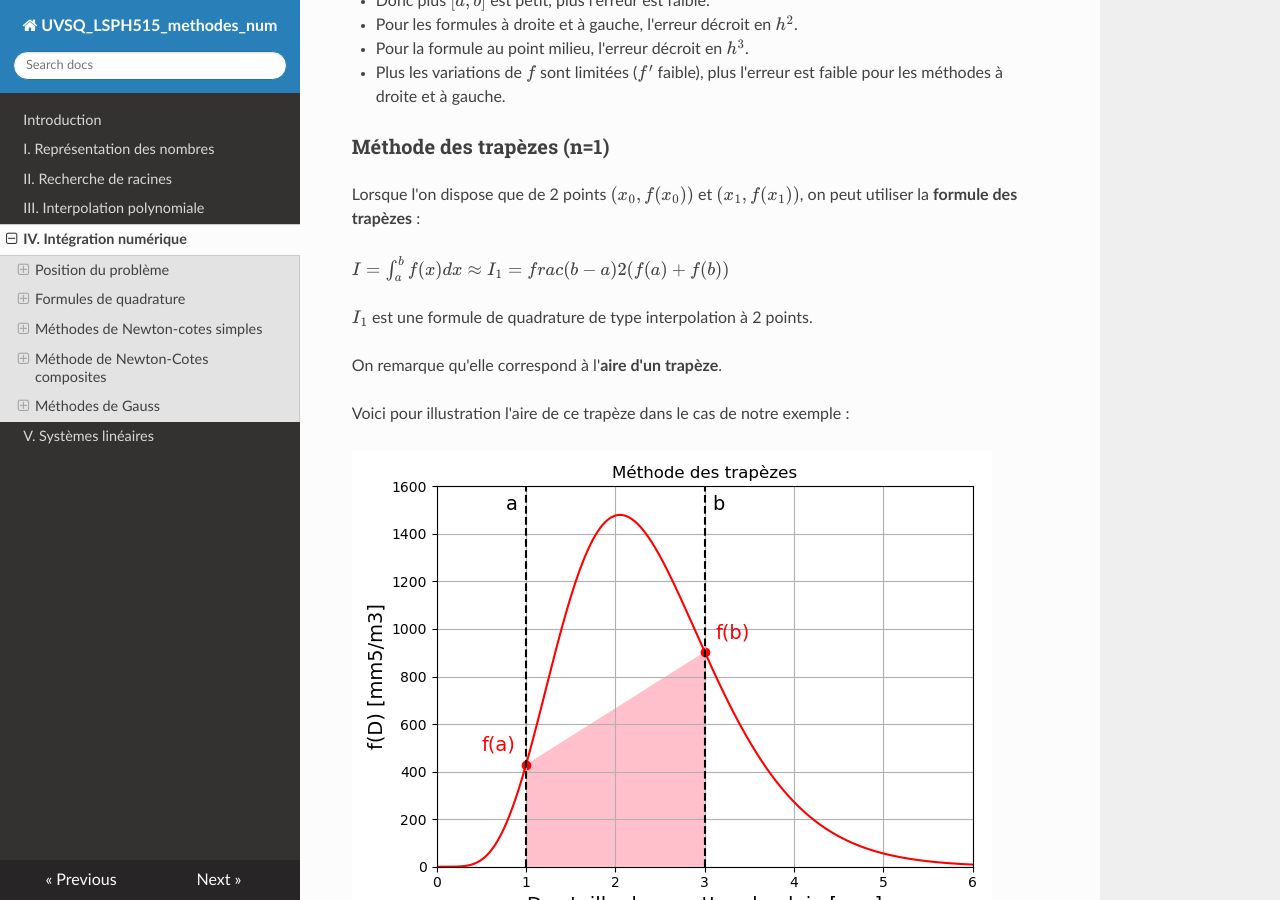
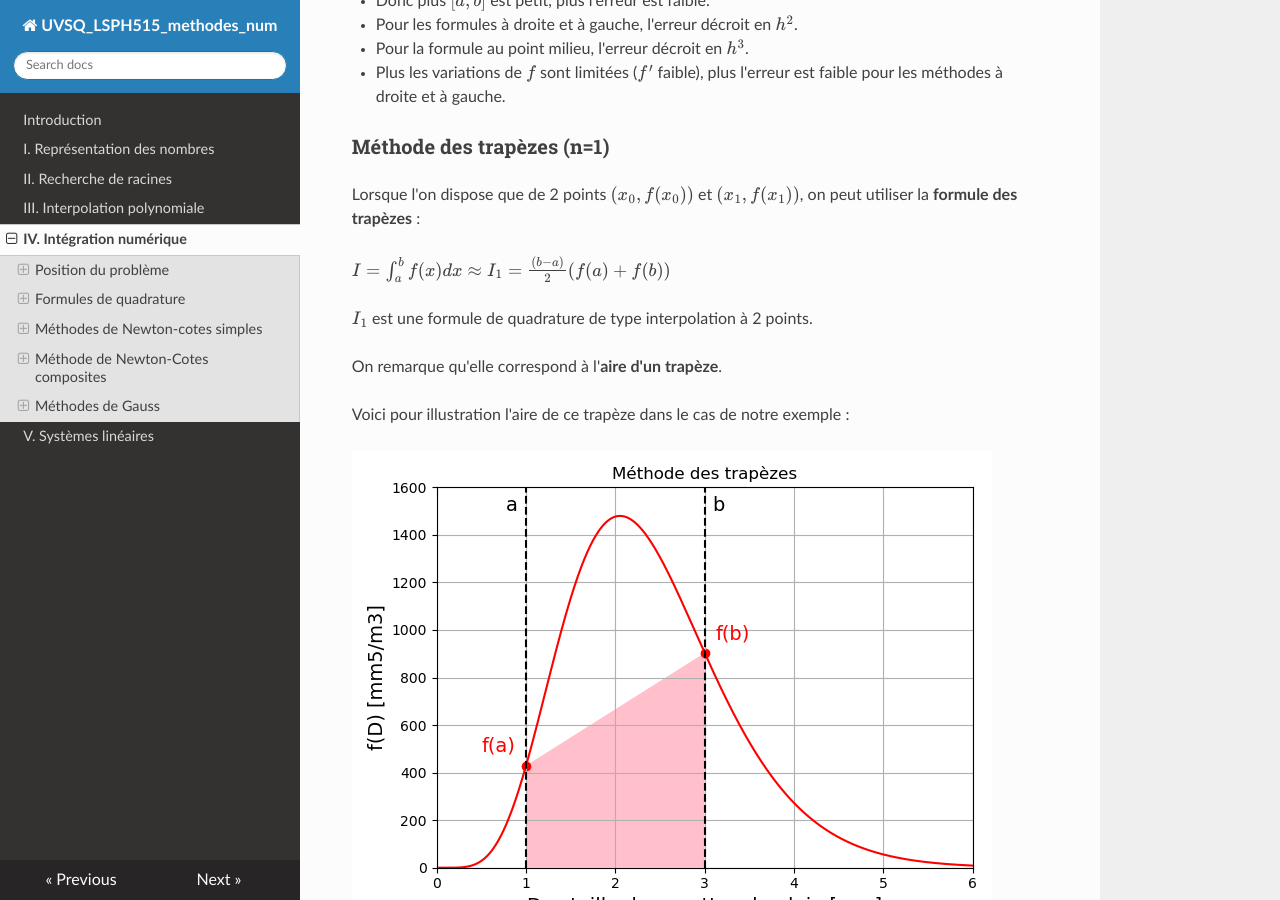
Before and after one commit to NicOudart/UVSQ_LSPH515_methodes_num, an MkDocs documentation site: the page built from docs/Chap4_Integration_numerique.md, in a window 1280 px wide and 900 px high, scrolled down 6095 px. Built offline with MkDocs 1.6.1, drawn with Linux system fonts in a browser that asks for light colours; nearby versions of some CDN libraries.

Commit message:
-Minor fix of Chapter 4.

```diff
--- a/docs/Chap4_Integration_numerique.md
+++ b/docs/Chap4_Integration_numerique.md
@@ -211,7 +211,7 @@ On en déduit que :
 
 Lorsque l'on dispose que de 2 points $(x_0,f(x_0))$ et $(x_1,f(x_1))$, on peut utiliser la **formule des trapèzes** :
 
-$I = \int_{a}^{b} f(x) dx \approx I_1 = frac{(b-a)}{2} (f(a)+f(b))$
+$I = \int_{a}^{b} f(x) dx \approx I_1 = \frac{(b-a)}{2} (f(a)+f(b))$
 
 $I_1$ est une formule de quadrature de type interpolation à 2 points.
 
```
